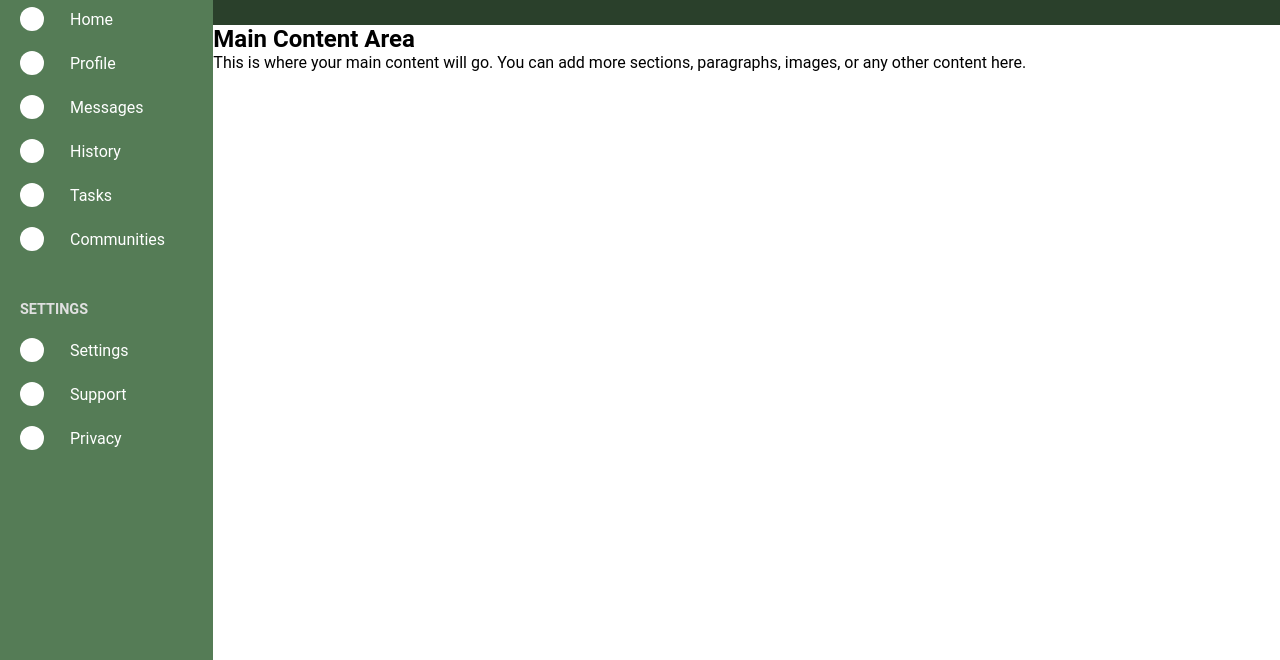
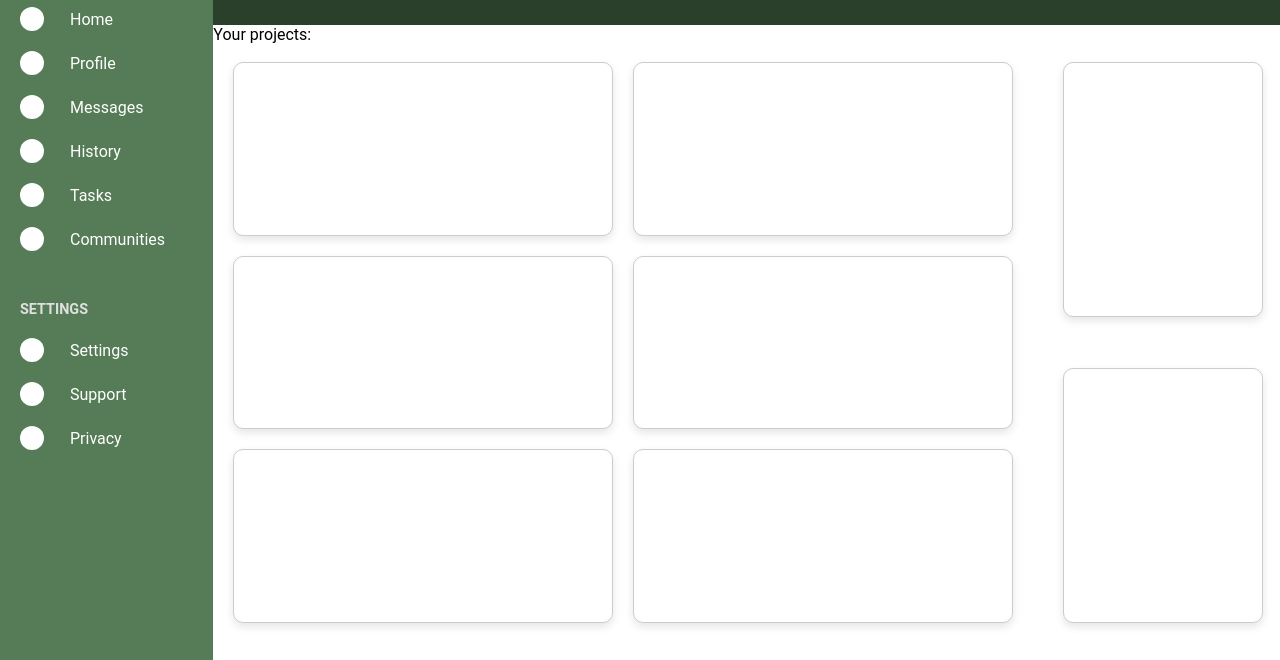
Before and after one commit to exquisiteTobacco/Project-Admin-Dashboard, a plain HTML site: page index.html in a window 1280 px wide. Shown: the part 140-800 px from the top of the page. Drawn offline with Linux system fonts and the light colour scheme.

Commit message:
Refactor HTML and CSS for improved layout structure and styling

```diff
--- a/index.html
+++ b/index.html
@@ -57,8 +57,22 @@
                    </div>
             </div>
             <div class="content">
-                <h2>Main Content Area</h2>
-                <p>This is where your main content will go. You can add more sections, paragraphs, images, or any other content here.</p>
+                <div class="textProject">Your projects:</div>
+               <div class="projects">
+
+                 <div class="card"></div>
+                 <div class="card"></div>
+                 <div class="card"></div>
+                 <div class="card"></div>
+                 <div class="card"></div>
+                 <div class="card"></div>
+               </div>
+               <div class="side">
+                <div class="sideCard"></div>
+                <div></div>
+                <div class="sideCard"></div>
+               </div>
+
             </div>
         </div>
     </body>
--- a/style.css
+++ b/style.css
@@ -168,3 +168,41 @@ html, body {
 .button:hover {
   background-color: #557C56;
 }
+.content {
+    grid-column: 2 / 3;
+    grid-row: 2 / 3;
+    display: grid;
+    grid-template-columns: 3fr 1fr;
+    grid-template-rows: 1fr 15fr 1fr;
+}
+.projects{
+  grid-row: 2/3;
+  grid-column: 1/2;
+  display: grid;
+  grid-template-columns: 1fr 1fr;
+  gap: 20px;
+  padding: 0;
+  padding-left: 20px;
+}
+.side{
+  grid-row: 2/3;
+  grid-column: 2/3;
+  display: grid;
+  grid-template-rows: 5fr 1fr 5fr;
+}
+.card{
+  background-color: #ffffff; /* Card background color */
+  border: 1px solid #ccc; /* Border around the card */
+  border-radius: 10px; /* Rounded corners */
+  box-shadow: 0 4px 8px rgba(0, 0, 0, 0.1); /* Shadow for depth */
+  max-height: 600px;
+}
+.sideCard{
+  background-color: #ffffff; /* Card background color */
+  border: 1px solid #ccc; /* Border around the card */
+  border-radius: 10px; /* Rounded corners */
+  box-shadow: 0 4px 8px rgba(0, 0, 0, 0.1); /* Shadow for depth */
+  max-height: 700px;
+  max-width: 200px;
+  margin-left: 50px;
+}
```
